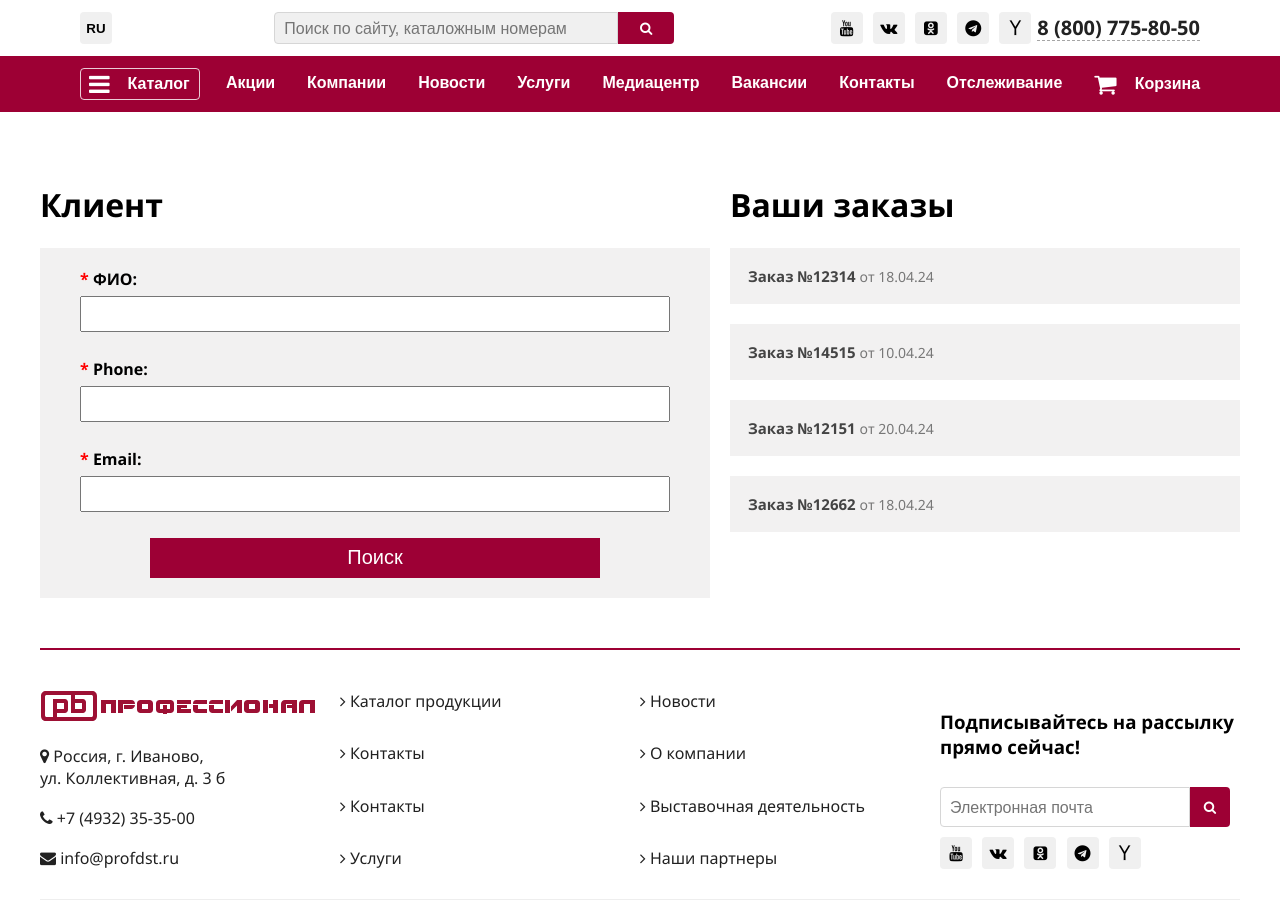
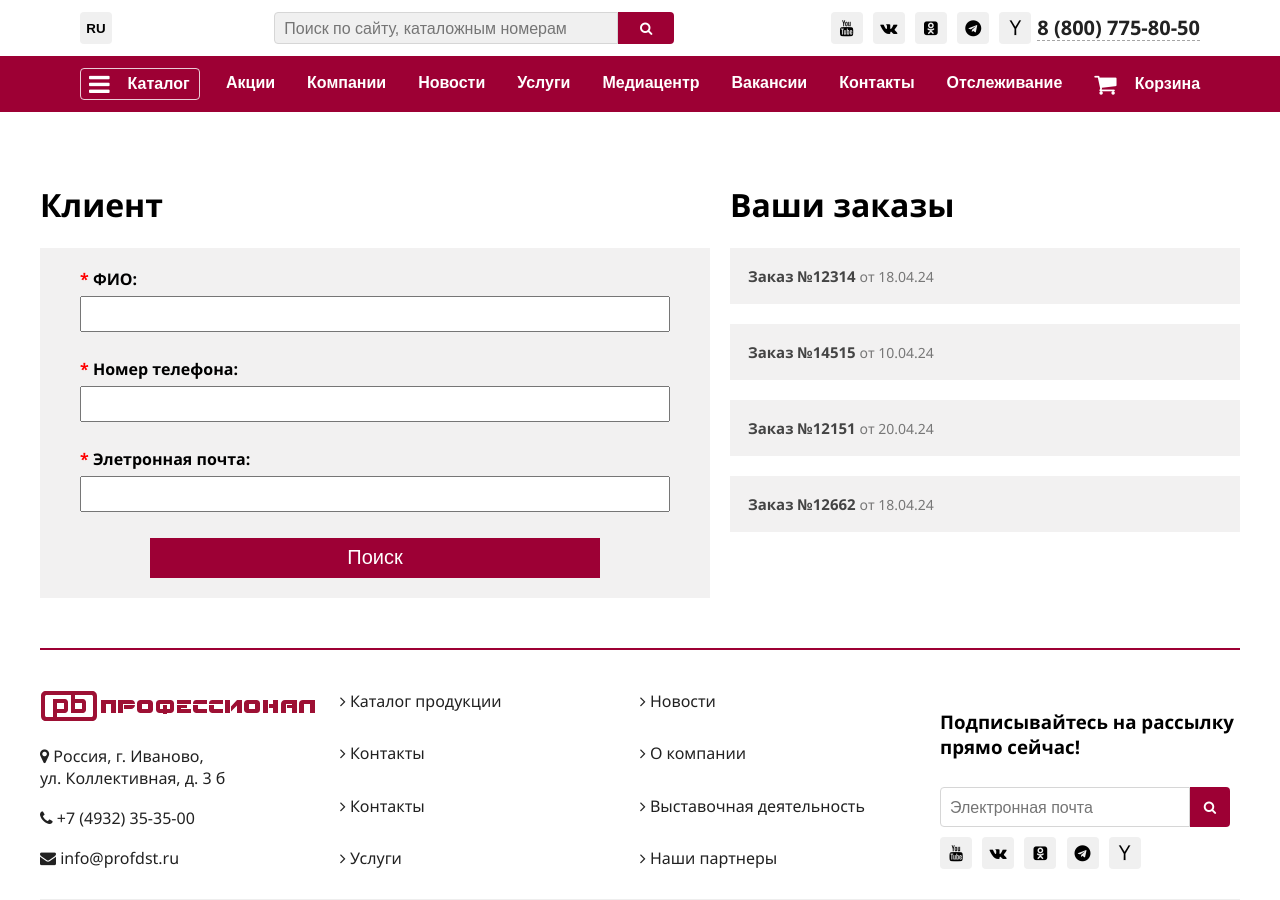
Before and after one commit to XJIeI5/prototype-tracklist-professional-backend, a Flask app: page /login in a window 1280 px wide; the page is wider, and only the part inside the window is pictured. Run offline with Flask 3, Linux system fonts and the light colour scheme; grey boxes are pictures that could not be loaded.

Commit message:
fix text in login.html

```diff
--- a/templates/login.html
+++ b/templates/login.html
@@ -10,13 +10,13 @@
     </div>
     <div class="field">
       <label class="field-label" for="phone"
-        ><span style="color: red">*</span> Phone:
+        ><span style="color: red">*</span> Номер телефона:
       </label>
       <input class="field-input" type="tel" name="phone" id="phone" required />
     </div>
     <div class="field">
       <label class="field-label" for="email"
-        ><span style="color: red">*</span> Email:
+        ><span style="color: red">*</span> Элетронная почта:
       </label>
       <input
         class="field-input"
```
